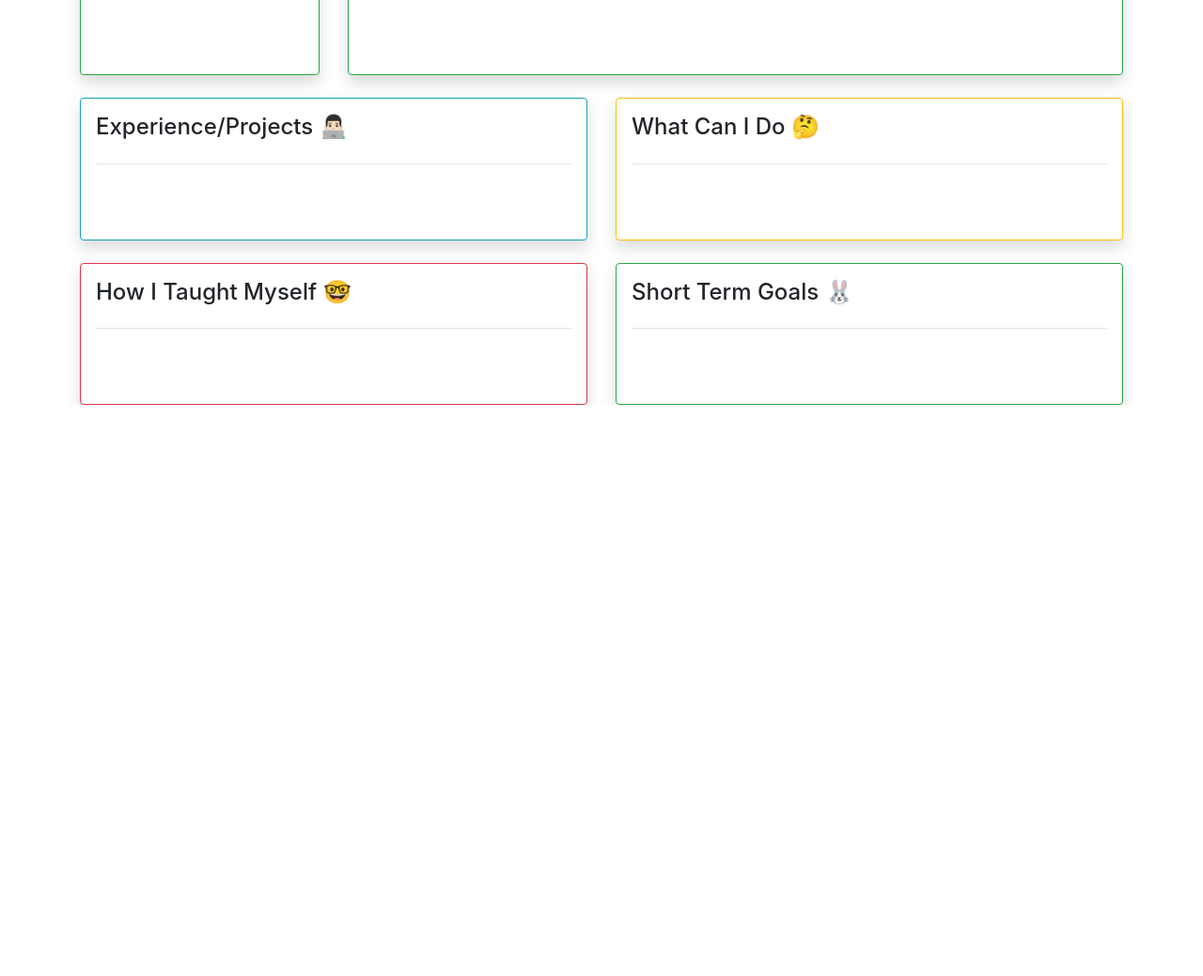
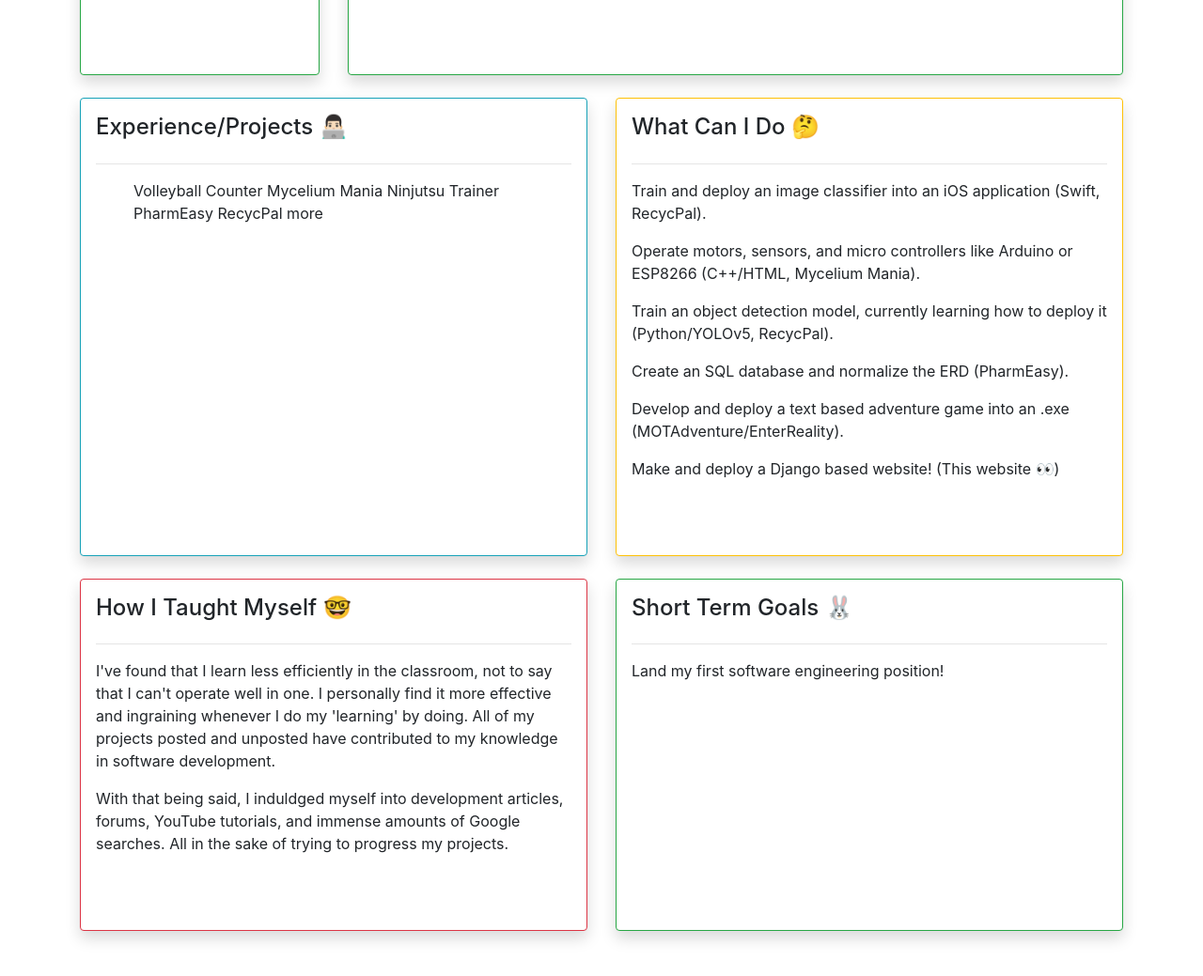
Before and after one commit to Resilliance/Portfolio, a Django app: page / in a window 1280 px wide. Shown: the part 1324-2363 px from the top of the page at 94% size. Before the commit the page ends 1755 px from the top, so only its background shows below. Run offline with Django 4.2, Linux system fonts and the light colour scheme.

Commit message:
Updated the cards

```diff
--- a/Portfolio/settings.py
+++ b/Portfolio/settings.py
@@ -29,6 +29,7 @@ ALLOWED_HOSTS = [
     '0.0.0.0',
     'jkeportfolio.herokuapp.com',
     'justinke.com',
+    '127.0.0.1',
 ]
 
 
--- a/blogs/templates/blogs/home.html
+++ b/blogs/templates/blogs/home.html
@@ -28,13 +28,13 @@
                     <h4>My journey thus far</h4>
                     <hr>
                     <p>I started out of highschool becoming a pharmacy technician. Honestly, I thought I was going to end up in healthcare.
-                        Only until I got deeper into the field and into the classes did I realize, that I liked to build and make 'things'!
-                        I started with a 3D printer and a dream to make a prosthetic hand, from there I wanted to integrate hardware so I ended up looking into Arduino and micro controllers.
+                        Only until I got deeper into the field and into the classes did I realize, that my heart wasn't in healthcare.
+                        My engineering journey started with a 3D printer and a dream to make a prosthetic hand, from there I wanted to integrate hardware so I ended up looking into Arduino and micro controllers.
                          </p>
 
-                    <p>I learned C/C++ primarily to control my motors, sensors, LEDs with the Arduino. Through all the headaches that come wih learning programming, I felt a sense of fulfillment that was new to me.
+                    <p>I learned C/C++ primarily to control motors, sensors, and LEDs with the Arduino. Through all the headaches that come wih learning programming, I felt a sense of fulfillment that was new to me.
                         One project led to another, and I found myself meeting friends that loved programming and building projects as much as I did and I started to pick up Python, Django, Swift, Java, etc.
-                        Now I'm getting to a point where I have the confidence that I can build this website by myself show off my code on GitHub!
+                        Now I'm getting to a point where I have the confidence that I can build this website by myself and show off my code on GitHub!
                     </p>
 
                     <p>I'm still working on this website and deploying my other projects, but I hope you enjoy your look around my little cyber home 😁 </p>
@@ -52,6 +52,14 @@
                 <div class="card card-body shadow p-3 mb-5 bg-white-rounded border-info h-100">
                     <h4>Experience/Projects 👨🏻‍💻</h4>
                     <hr>
+                    <ol>
+                        Volleyball Counter
+                        Mycelium Mania
+                        Ninjutsu Trainer
+                        PharmEasy
+                        RecycPal
+                        more
+                    </ol>
                 </div>
             </div>
 
@@ -59,6 +67,12 @@
                 <div class="card card-body shadow p-3 mb-5 bg-white-rounded border-warning h-100">
                     <h4>What Can I Do 🤔</h4>
                     <hr>
+                    <p>Train and deploy an image classifier into an iOS application (Swift, RecycPal).</p>
+                    <p>Operate motors, sensors, and micro controllers like Arduino or ESP8266 (C++/HTML, Mycelium Mania).</p>
+                    <p>Train an object detection model, currently learning how to deploy it (Python/YOLOv5, RecycPal).</p>
+                    <p>Create an SQL database and normalize the ERD (PharmEasy).</p>
+                    <p>Develop and deploy a text based adventure game into an .exe (MOTAdventure/EnterReality).</p>
+                    <p>Make and deploy a Django based website! (This website 👀)</p>
                 </div>
             </div>
 
@@ -69,6 +83,14 @@
                 <div class="card card-body shadow p-3 mb-5 bg-white-rounded border-danger h-100">
                     <h4>How I Taught Myself 🤓</h4>
                     <hr>
+                    <p>I've found that I learn less efficiently in the classroom, not to say that I can't operate well in one.
+                        I personally find it more effective and ingraining whenever I do my 'learning' by doing.
+                        All of my projects posted and unposted have contributed to my knowledge in software development.
+                    </p>
+                    <p> With that being said, I induldged myself into
+                        development articles, forums, YouTube tutorials, and immense amounts of Google searches. All in the sake of trying to
+                        progress my projects.
+                    </p>
                 </div>
             </div>
 
@@ -76,10 +98,14 @@
                 <div class="card card-body shadow p-3 mb-5 bg-white-rounded border-success h-100">
                     <h4>Short Term Goals 🐰</h4>
                     <hr>
+                    <p>Land my first software engineering position!</p>
+                    <p></p>
                 </div>
             </div>
             <br>
         </div>
+        <br>
+        <br>
     </div>
 </body>
 </html>
```
